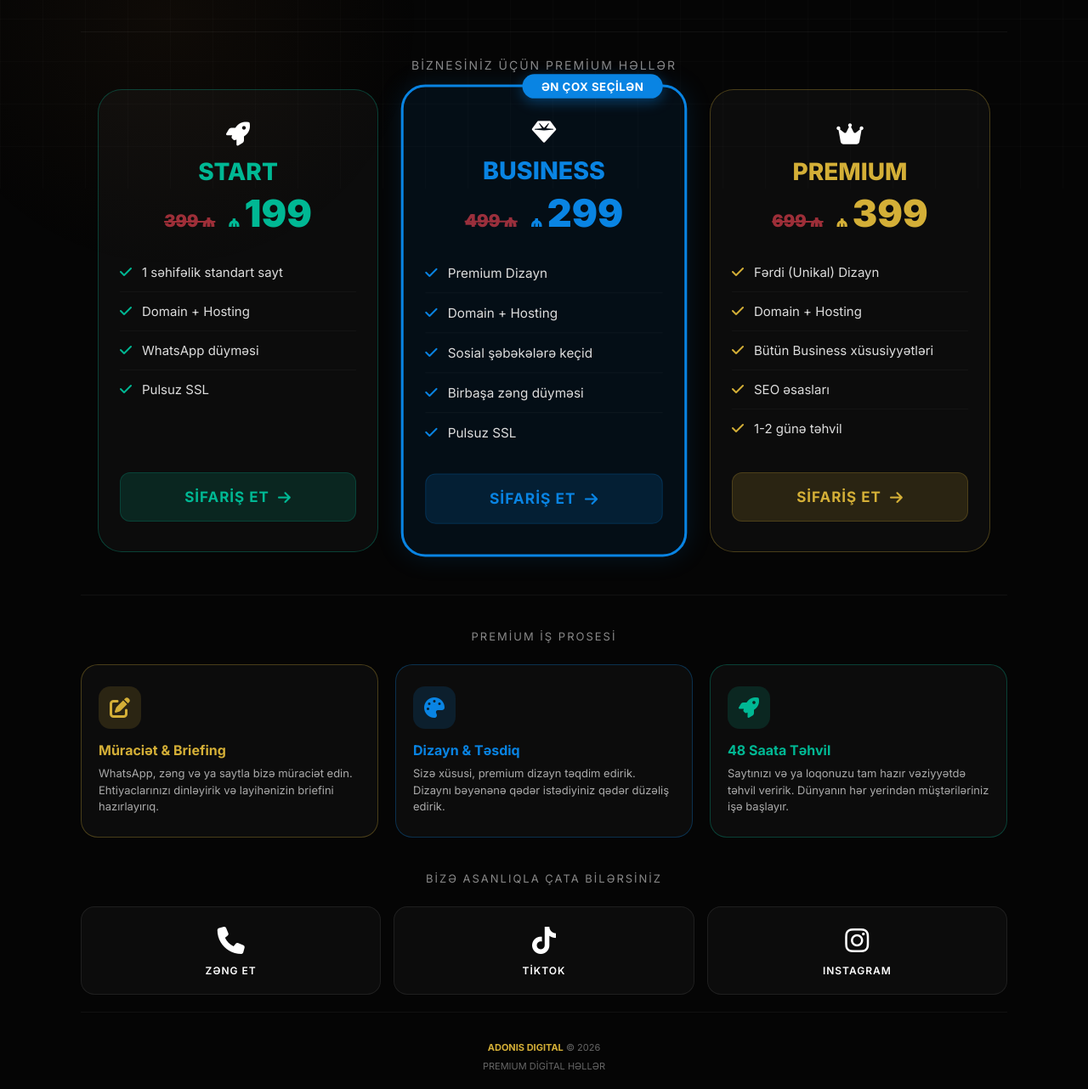
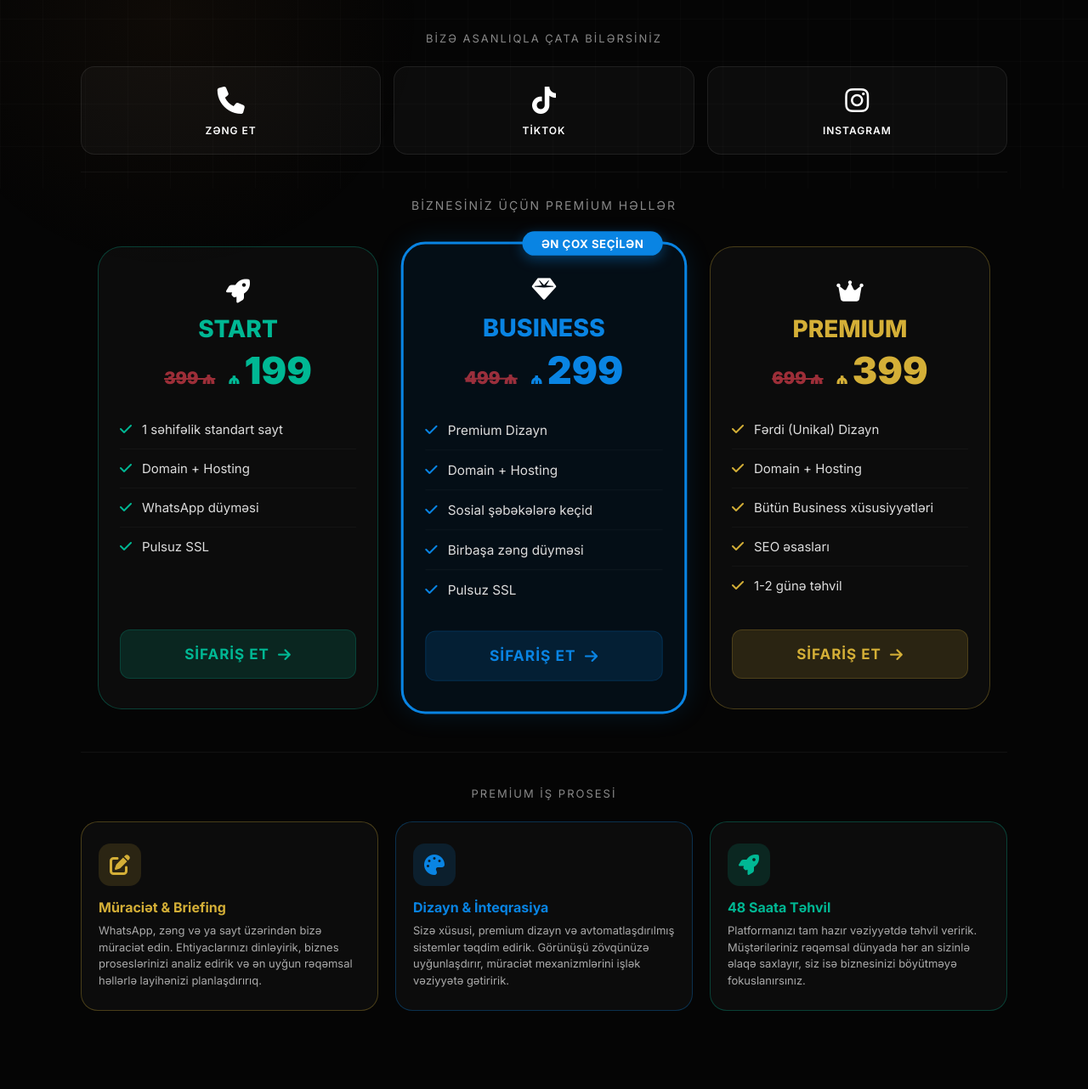
Before and after one commit to tahirse/Adonis-Digital, a plain HTML site: page index.html in a window 1280 px wide. Shown: the part 578-1860 px from the top of the page at 85% size. Drawn offline with nearby package versions, Linux system fonts and the light colour scheme.

Commit message:
Metn deyishdirildi lazimsiz hisseler silindi

```diff
--- a/index.html
+++ b/index.html
@@ -76,7 +76,7 @@
 
         /* --- Qiymət Planları --- */
         .pricing-section { margin: 20px 0 40px; border-top: 1px solid rgba(255, 255, 255, 0.05); padding-top: 30px; }
-        .pricing-title { font-size: 14px; color: #888; text-transform: uppercase; letter-spacing: 2px; margin-bottom: 20px; }
+        .pricing-title { font-size: 14px; color: #888; text-transform: uppercase; letter-spacing: 2px; margin-bottom: 40px; } /* Boşluq artırıldı */
         .pricing-grid { display: grid; grid-template-columns: 1fr; gap: 20px; }
 
         .price-card {
@@ -130,7 +130,7 @@
         .price-card.premium .order-btn { background: rgba(212, 175, 55, 0.15); color: var(--accent-gold); border: 1px solid rgba(212, 175, 55, 0.2); }
         .price-card.premium .order-btn:hover { background: var(--accent-gold); color: #000; }
 
-        /* --- Sifariş Forması (Əsas məqsəd - Düyməyə basan kimi açılır) --- */
+        /* --- Sifariş Forması (Düyməyə basan kimi açılır) --- */
         .form-container {
             background: var(--glass-bg); border: 1px solid var(--glass-border); border-radius: 24px; padding: 30px 20px;
             margin: 20px auto; backdrop-filter: blur(20px); display: none; transform: translateY(20px); opacity: 0;
@@ -187,7 +187,7 @@
         }
         .bottom-section-title { color: #888; font-size: 13px; text-transform: uppercase; letter-spacing: 2px; margin-bottom: 25px; }
 
-        /* İş Prosesi Aşağıda */
+        /* İş Prosesi */
         .process-grid { display: grid; grid-template-columns: 1fr; gap: 20px; margin-bottom: 40px; }
         .process-step {
             background: var(--glass-bg); padding: 25px 20px; border-radius: 20px;
@@ -213,7 +213,7 @@
         .process-step.step-green .step-icon-wrapper { background: rgba(0, 184, 148, 0.15); color: #00b894; }
         .process-step.step-green h4 { color: #00b894; }
 
-        /* Sosial Linklər Aşağıda */
+        /* Sosial Linklər */
         .social-links-bottom { display: grid; grid-template-columns: repeat(3, 1fr); gap: 15px; margin-bottom: 20px; }
         .social-link-bottom {
             background: var(--glass-bg); border: 1px solid var(--glass-border); border-radius: 16px; padding: 20px 15px;
@@ -224,8 +224,8 @@
         .social-link-bottom .social-text-bottom { font-size: 12px; font-weight: 600; text-transform: uppercase; letter-spacing: 1px; }
 
         /* Footer */
-        footer { margin-top: 20px; padding-top: 30px; border-top: 1px solid rgba(255, 255, 255, 0.05); font-size: 11px; color: #666; line-height: 2; }
-        footer .brand { color: var(--accent-gold); font-weight: 700; }
+        footer { margin-top: 20px; padding-top: 30px; border-top: 1px solid rgba(255, 255, 255, 0.05); font-size: 15px; color: #666; line-height: 2;text-align: center; }
+        footer .brand { color: var(--accent-gold); font-weight: 700;display: inline-block; }
 
         .notification {
             position: fixed; bottom: 20px; right: 20px; background: rgba(0, 0, 0, 0.85);
@@ -268,17 +268,17 @@
         </header>
 
         <section class="hero">
-            <h1>Yeni Səhifə və Logo Hazırlanması</h1>
-            <p>48 saata peşəkar müraciət və satış üçün formatın hazırlanması, premium brend loqosu.</p>
+            <h1>Biznesinizi avtomatlaşdırın və rəqəmsal dünyaya inteqrasiya edin</h1>
+            <p>48 saata biznesiniz üçün hazır rəqəmsal struktur, avtomatlaşdırılmış müraciət sistemi və premium brend loqosu.</p>
 
             <div class="trust-badges">
-                <div class="trust-item"><i class="fa-solid fa-rocket"></i> 48 Saat Təhvil</div>
+                <div class="trust-item"><i class="fa-solid fa-rocket"></i> 48 Saat təhvil</div>
                 <div class="trust-item"><i class="fa-solid fa-shield-halved"></i> Təhlükəsiz SSL</div>
                 <div class="trust-item"><i class="fa-solid fa-face-smile"></i> 100% Məmnuniyyət</div>
             </div>
         </section>
 
-        <!-- YUXARIDA YALNIZ XİDMƏTLƏR VƏ QİYMƏTLƏR -->
+        <!-- XİDMƏTLƏR -->
         <div class="services" id="services-section">
             <div class="service-card" id="page-option">
                 <div class="service-icon"><i class="fa-solid fa-mobile-screen-button"></i></div>
@@ -291,9 +291,26 @@
                 <p>Unikal, premium brend loqosu</p>
             </div>
         </div>
+ <div class="bottom-section-title" style="margin-top: 30px;">Bizə asanlıqla çata bilərsiniz</div>
+            <div class="social-links-bottom">
+                <a href="tel:+994705034060" class="social-link-bottom">
+                    <div class="social-icon-bottom"><i class="fa-solid fa-phone"></i></div>
+                    <div class="social-text-bottom">Zəng et</div>
+                </a>
+                <a href="https://www.tiktok.com/@adonis.digital" target="_blank" class="social-link-bottom">
+                    <div class="social-icon-bottom"><i class="fa-brands fa-tiktok"></i></div>
+                    <div class="social-text-bottom">TikTok</div>
+                </a>
+                <a href="https://www.instagram.com/adonis.digital" target="_blank" class="social-link-bottom">
+                    <div class="social-icon-bottom"><i class="fa-brands fa-instagram"></i></div>
+                    <div class="social-text-bottom">Instagram</div>
+                </a>
+            </div>
 
+        <!-- QİYMƏT PLANLARI -->
         <section class="pricing-section">
-            <div class="pricing-title">Biznesiniz üçün Premium Həllər</div>
+            <div class="pricing-title">Biznesiniz üçün premium həllər</div>
+
             <div class="pricing-grid" id="pricing-grid">
                 <!-- START -->
                 <div class="price-card start">
@@ -383,42 +400,29 @@
             </form>
         </div>
 
-        <!-- ƏN ALT HİSSƏ: İŞ PROSESİ VƏ SOSİAL LİNKLƏR (Müştəri sifariş verməsə belə buraya qədər gələcək) -->
+      <!-- ƏN ALT HİSSƏ: İŞ PROSESİ VƏ SOSİAL LİNKLƏR -->
         <div class="bottom-section">
             <div class="bottom-section-title">Premium iş prosesi</div>
             <div class="process-grid">
                 <div class="process-step step-gold">
                     <div class="step-icon-wrapper"><i class="fa-solid fa-pen-to-square"></i></div>
                     <h4>Müraciət & Briefing</h4>
-                    <p>WhatsApp, zəng və ya saytla bizə müraciət edin. Ehtiyaclarınızı dinləyirik və layihənizin briefini hazırlayırıq.</p>
+                    <p>WhatsApp, zəng və ya sayt üzərindən bizə müraciət edin. Ehtiyaclarınızı dinləyirik, biznes proseslərinizi analiz edirik və ən uyğun rəqəmsal həllərlə layihənizi planlaşdırırıq.</p>
                 </div>
                 <div class="process-step step-blue">
                     <div class="step-icon-wrapper"><i class="fa-solid fa-palette"></i></div>
-                    <h4>Dizayn & Təsdiq</h4>
-                    <p>Sizə xüsusi, premium dizayn təqdim edirik. Dizaynı bəyənənə qədər istədiyiniz qədər düzəliş edirik.</p>
+                    <h4>Dizayn & İnteqrasiya</h4>
+                    <p>Sizə xüsusi, premium dizayn və avtomatlaşdırılmış sistemlər təqdim edirik. Görünüşü zövqünüzə uyğunlaşdırır, müraciət mexanizmlərini işlək vəziyyətə gətiririk.</p>
                 </div>
                 <div class="process-step step-green">
                     <div class="step-icon-wrapper"><i class="fa-solid fa-rocket"></i></div>
                     <h4>48 Saata Təhvil</h4>
-                    <p>Saytınızı və ya loqonuzu tam hazır vəziyyətdə təhvil veririk. Dünyanın hər yerindən müştəriləriniz işə başlayır.</p>
+                    <p>Platformanızı tam hazır vəziyyətdə təhvil veririk. Müştəriləriniz rəqəmsal dünyada hər an sizinlə əlaqə saxlayır, siz isə biznesinizi böyütməyə fokuslanırsınız.</p>
                 </div>
             </div>
+        </div>
 
-            <div class="bottom-section-title" style="margin-top: 30px;">Bizə asanlıqla çata bilərsiniz</div>
-            <div class="social-links-bottom">
-                <a href="tel:+994705034060" class="social-link-bottom">
-                    <div class="social-icon-bottom"><i class="fa-solid fa-phone"></i></div>
-                    <div class="social-text-bottom">Zəng Et</div>
-                </a>
-                <a href="https://www.tiktok.com/@adonis.digital" target="_blank" class="social-link-bottom">
-                    <div class="social-icon-bottom"><i class="fa-brands fa-tiktok"></i></div>
-                    <div class="social-text-bottom">TikTok</div>
-                </a>
-                <a href="https://www.instagram.com/adonis.digital" target="_blank" class="social-link-bottom">
-                    <div class="social-icon-bottom"><i class="fa-brands fa-instagram"></i></div>
-                    <div class="social-text-bottom">Instagram</div>
-                </a>
-            </div>
+
         </div>
 
         <footer>
@@ -428,7 +432,7 @@
     </div>
 
     <div class="notification" id="notification">
-        <i class="fa-solid fa-check-circle"></i> Müraciətiniz WhatsApp-a göndərildi!
+        <i class="fa-solid fa-check-circle"></i> Müraciətiniz whatsApp-a göndərildi!
     </div>
 
     <script>
```
Also changed, not shown: AdoLogo.jpeg (deleted), AdonisLogo.jpeg (deleted).
